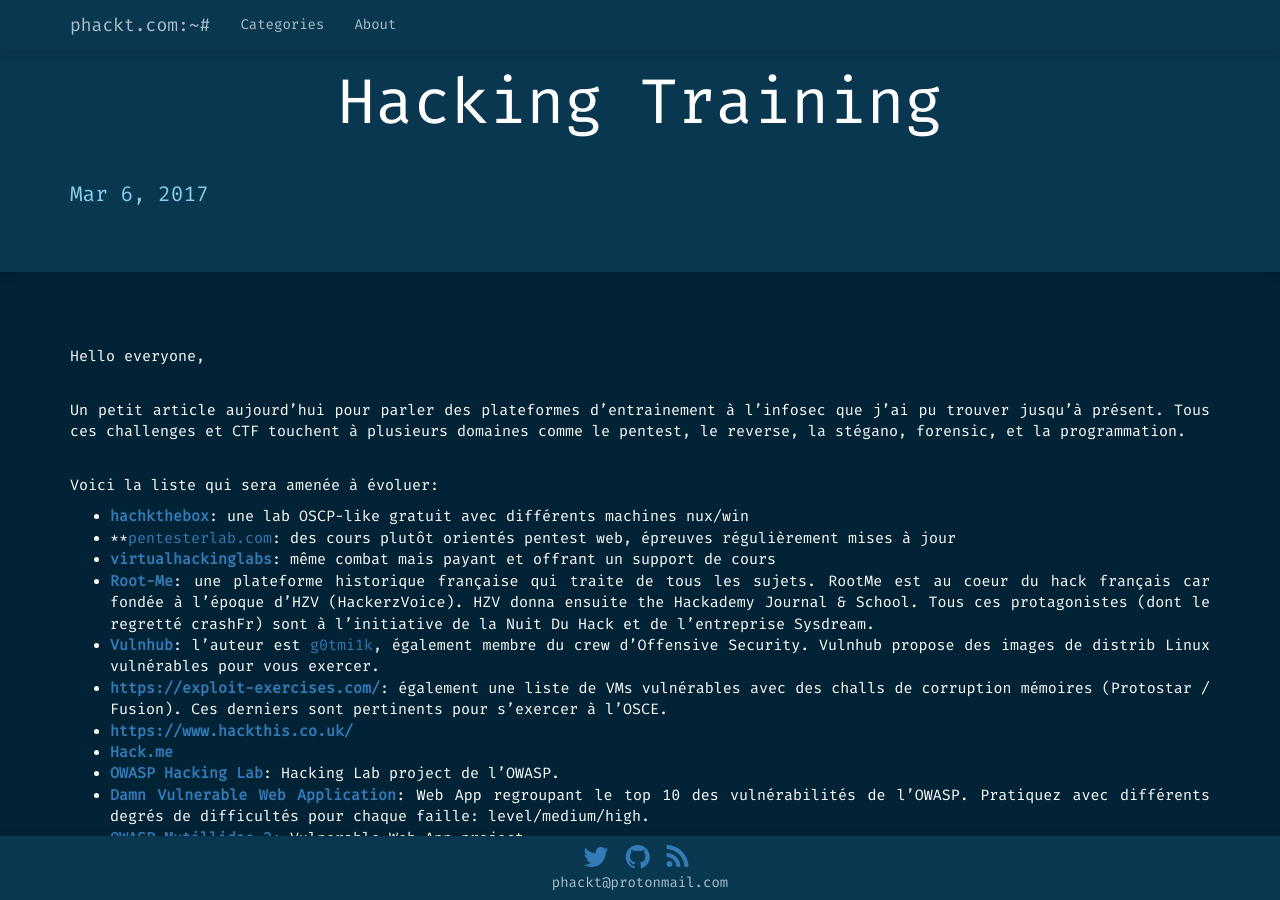
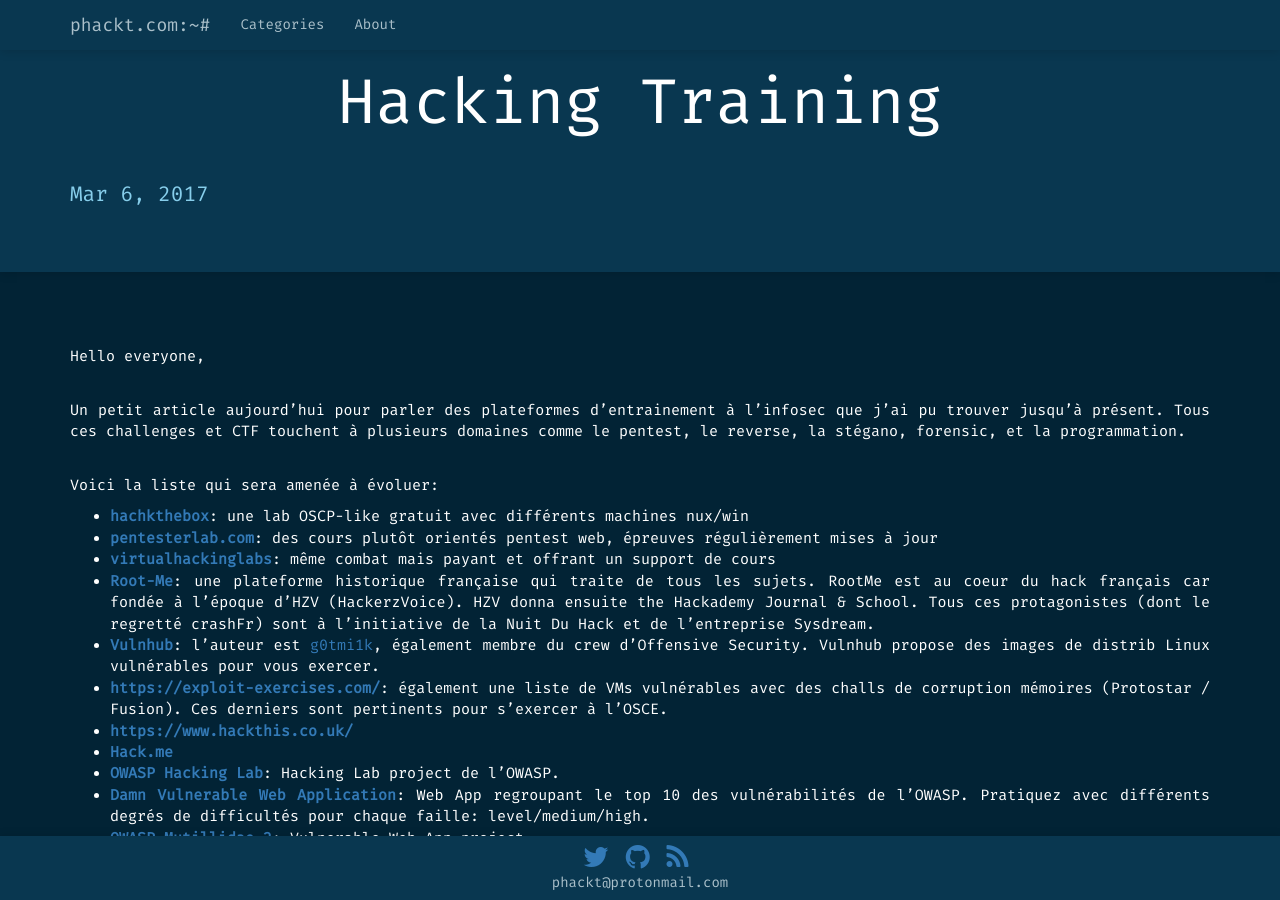
Before and after one commit to phackt/phackt.github.io, a Jekyll site: the page built from _posts/2017-03-06-hacking-training.markdown, in a window 1280 px wide and 900 px high. Built offline with Jekyll 4.4.1, drawn with Linux system fonts in a browser that asks for light colours; nearby versions of some CDN libraries; some web fonts are replaced; comment, search, counter and statistics services are not loaded.

```diff
--- a/_posts/2017-03-06-hacking-training.markdown
+++ b/_posts/2017-03-06-hacking-training.markdown
@@ -11,7 +11,7 @@ Un petit article aujourd'hui pour parler des plateformes d'entrainement à l'inf
 
 Voici la liste qui sera amenée à évoluer:
  - **[hachkthebox](https://www.hackthebox.eu)**: une lab OSCP-like gratuit avec différents machines nux/win
- - **[pentesterlab.com](https://pentesterlab.com/): des cours plutôt orientés pentest web, épreuves régulièrement mises à jour
+ - **[pentesterlab.com](https://pentesterlab.com/)**: des cours plutôt orientés pentest web, épreuves régulièrement mises à jour
  - **[virtualhackinglabs](https://www.virtualhackinglabs.com/)**: même combat mais payant et offrant un support de cours
  - **[Root-Me](https://www.root-me.org/)**: une plateforme historique française qui traite de tous les sujets. RootMe est au coeur du hack français car fondée à l'époque d'HZV (HackerzVoice). HZV donna ensuite the Hackademy Journal & School. Tous ces protagonistes (dont le regretté crashFr) sont à l'initiative de la Nuit Du Hack et de l'entreprise Sysdream.
  - **[Vulnhub](https://www.vulnhub.com/)**: l'auteur est [g0tmi1k](https://blog.g0tmi1k.com/), également membre du crew d'Offensive Security. Vulnhub propose des images de distrib Linux vulnérables pour vous exercer.
```
